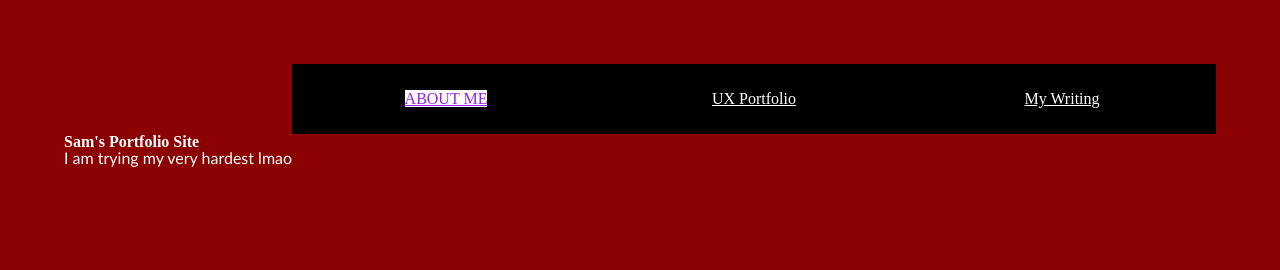
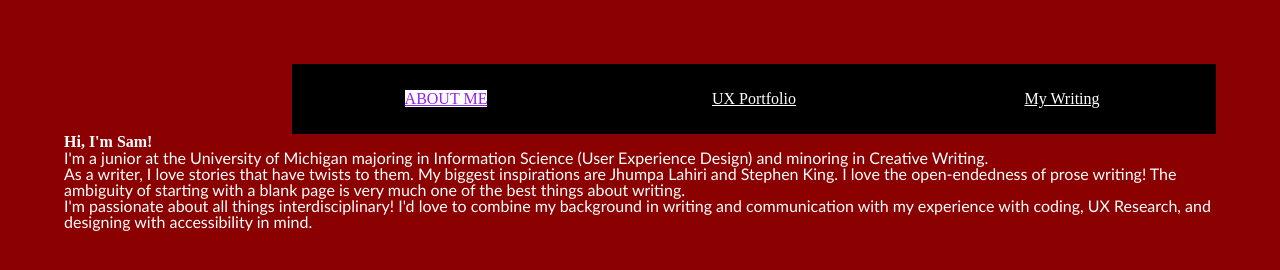
Before and after one commit to prosams/prosams.github.io, a plain HTML site: page index.html in a window 1280 px wide. Drawn offline with Linux system fonts and the light colour scheme.

Commit message:
adding to index

```diff
--- a/index.html
+++ b/index.html
@@ -21,11 +21,20 @@
     </header>
 
     <h1>
-      Sam's Portfolio Site
+      Hi, I'm Sam!
     </h1>
+
     <p>
-      I am trying my very hardest lmao
+      I'm a junior at the University of Michigan majoring in Information Science (User Experience Design) and minoring in Creative Writing.
     </p>
+
+    <p>As a writer, I love stories that have twists to them. My biggest inspirations are Jhumpa Lahiri and Stephen King. I love the open-endedness of prose writing! The ambiguity of starting with a blank page is very much one of the best things about writing.
+    </p>
+
+    <p>  I'm passionate about all things interdisciplinary! I'd love to combine my background in writing and communication with my experience with coding, UX Research, and designing with accessibility in mind.
+    </p>
+
+
   </body>
 
 </html>
```
Also changed, not shown: 1 other file.
